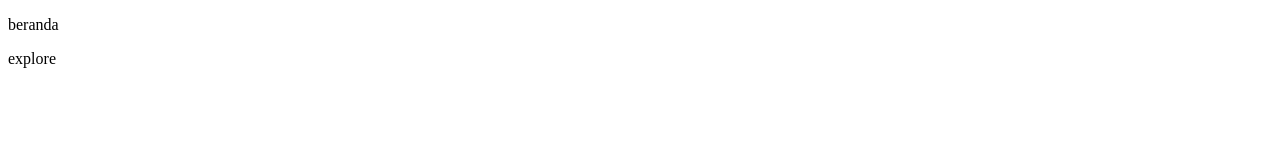
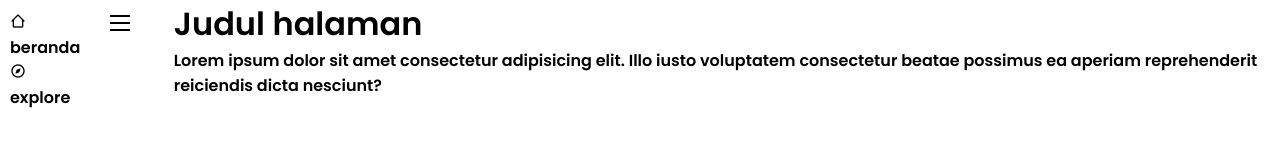
Before and after one commit to AliMasykur10/latihan6_side_navbar, a plain HTML site: page index.html in a window 1280 px wide. Drawn offline with nearby package versions, Linux system fonts and the light colour scheme.

Commit message:
menambahakan style navbar

```diff
--- a/index.html
+++ b/index.html
@@ -9,10 +9,9 @@
     <link href="https://unpkg.com/boxicons@2.1.2/css/boxicons.min.css" rel="stylesheet" />
   </head>
   <body>
-    <main></main>
-
+    <div class="container">
       <nav>
-      <div class="humburger-icon">
+        <div class="hamburger-icon">
           <span></span>
           <span></span>
           <span></span>
@@ -20,12 +19,20 @@
 
         <div class="konten">
           <div class="beranda">
+            <i class="bx bx-home-alt-2"></i>
             <p>beranda</p>
           </div>
           <div class="eksplore">
+            <i class="bx bx-compass"></i>
             <p>explore</p>
           </div>
         </div>
       </nav>
+
+      <main>
+        <h1>Judul halaman</h1>
+        <p>Lorem ipsum dolor sit amet consectetur adipisicing elit. Illo iusto voluptatem consectetur beatae possimus ea aperiam reprehenderit reiciendis dicta nesciunt?</p>
+      </main>
+    </div>
   </body>
 </html>
--- a/style.css
+++ b/style.css
@@ -1 +1,35 @@
-<link href='https://unpkg.com/boxicons@2.1.2/css/boxicons.min.css' rel='stylesheet'>
+@import url("https://fonts.googleapis.com/css2?family=Poppins:wght@200;600&display=swap");
+* {
+  margin: 0;
+  padding: 0;
+  box-sizing: border-box;
+}
+
+body {
+  font-family: "Poppins", sans-serif;
+  font-weight: 600;
+}
+
+.container {
+  display: flex;
+  justify-content: baseline;
+}
+
+nav {
+  position: relative;
+  width: 200px;
+  padding: 10px;
+}
+
+.hamburger-icon {
+  position: absolute;
+  transform: translateX(100px);
+}
+
+.hamburger-icon span {
+  display: block;
+  width: 20px;
+  height: 2px;
+  background-color: black;
+  margin-top: 5px;
+}
```
Lines whose indentation alone changed are shown as unchanged.
